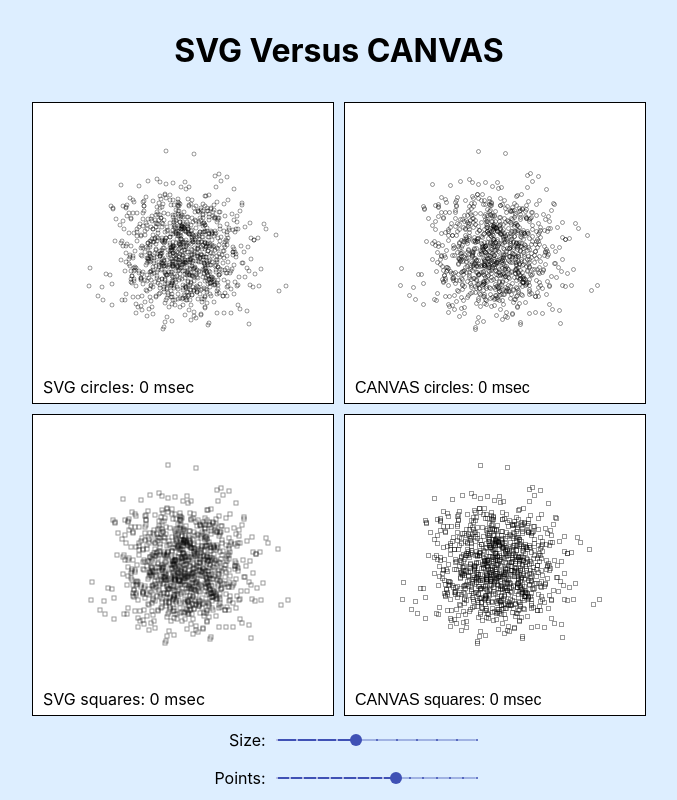
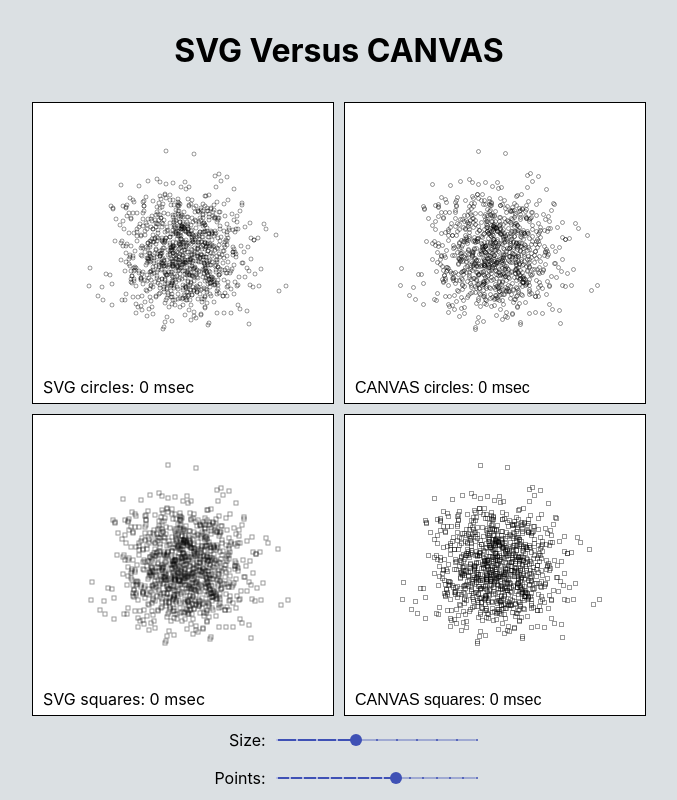
Before and after one commit to hemanrobinson/svg-canvas-performance, a React (Create React App) app: page / in a window 1280 px wide. Shown: the top 800 px of the page, without its empty margins (301-978 px from the left). Built offline with nearby package versions, Linux system fonts and the light colour scheme.

Commit message:
color theme

```diff
--- a/src/index.css
+++ b/src/index.css
@@ -1,7 +1,7 @@
 /* Body */
 body {
     margin: 10px;
-    background: #ddeeff;
+    background: #dbe0e3;
     font-family: -apple-system, BlinkMacSystemFont, 'Segoe UI', 'Roboto', 'Oxygen', 'Ubuntu', 'Cantarell', 'Fira Sans', 'Droid Sans', 'Helvetica Neue', sans-serif;
     -webkit-font-smoothing: antialiased;
     -moz-osx-font-smoothing: grayscale;
```
